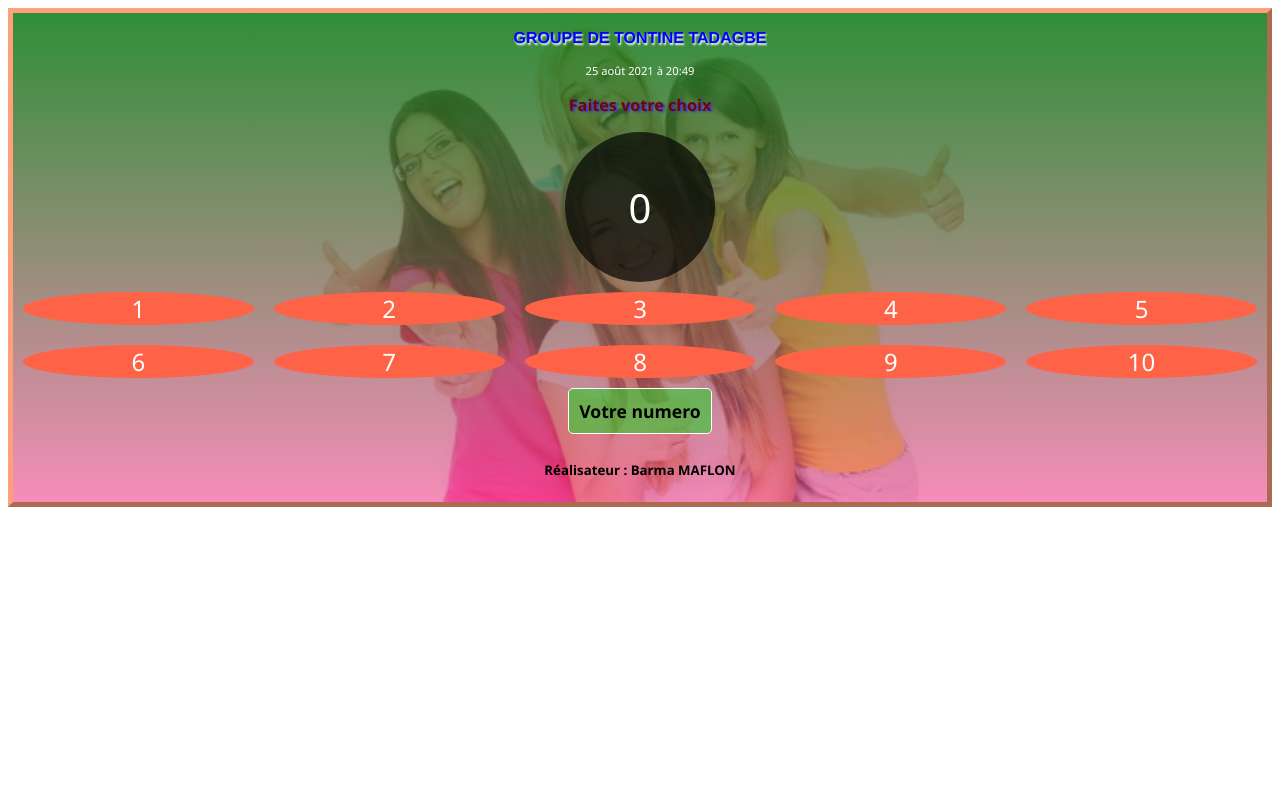
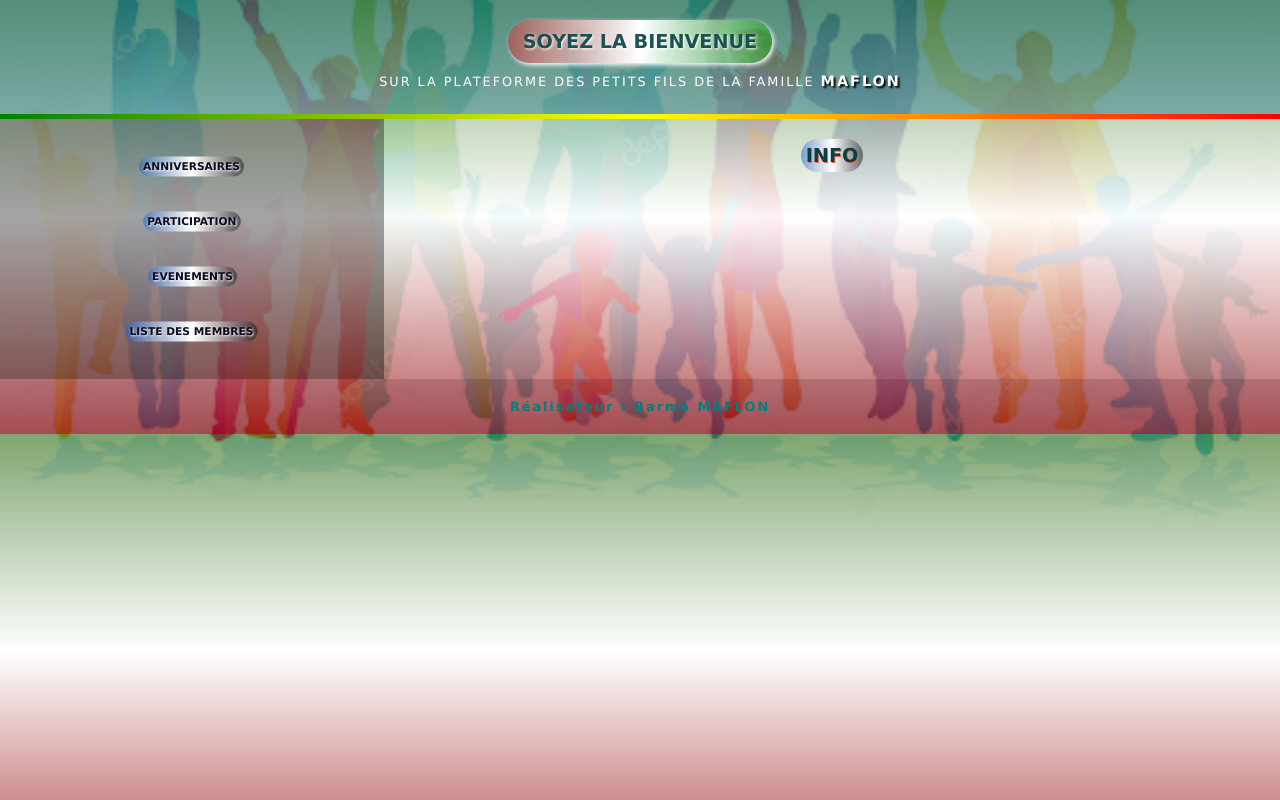
Before and after one commit to barmadolux/barmadolux, a plain HTML site: page index.html in a window 1280 px wide. Drawn offline with Linux system fonts and the light colour scheme.

Commit message:
Commit petis fils

```diff
--- a/index.html
+++ b/index.html
@@ -1,35 +1,49 @@
 <!DOCTYPE html>
-<html lang="en">
+<html lang="FR-fr">
+
 <head>
-    <meta charset="UTF-8" />
-    <meta name="viewport" content="width=device-width, initial-scale=1.0" />
-    <title>choix numero</title>
-    <link rel="stylesheet" href="style.css" />
+    <meta charset="UTF-8">
+    <meta name="viewport" content="width=device-width, initial-scale=1.0">
+    <title>Petits fils MAFLON</title>
+    <link rel="stylesheet" href="style.css">
 </head>
+
 <body>
-    <div class="main">
-      <div class="event-listner">
-        <p class="title">GROUPE DE TONTINE TADAGBE</p>
-        <div class="date">Mardi 08/08/2021 - 15h16min</div>
-        <h3>Faites votre choix</h3>
-        <div class="choix">0</div>
-        <div class="number">
-          <div class="span-1" id="1">1</div>
-          <div class="span-1" id="2">2</div>
-          <div class="span-1" id="3">3</div>
-          <div class="span-1" id="4">4</div>
-          <div class="span-1" id="5">5</div>
-          <div class="span-1" id="6">6</div>
-          <div class="span-1" id="7">7</div>
-          <div class="span-1" id="8">8</div>
-          <div class="span-1" id="9">9</div>
-          <div class="span-1" id="10">10</div>
+    <div class="app">
+        <header class="item ">
+            <nav class="nav-header">
+                <div class="container-h1">
+                    <h1>SOYEZ LA BIENVENUE</h1>
                 </div>
-        <nav class="vide"></nav>
-        <button type="submit" id="boutonChoix">Votre numero</button><br />
-        <h5>Réalisateur :<span class="realisateur"> Barma MAFLON</span></h5>
+                <p class='nav-para'>SUR LA PLATEFORME DES PETITS FILS DE LA FAMILLE <span class='maflon'>MAFLON</span>
+                </p>
+            </nav>
+        </header>
+        <main class="item ">
+            <div class="item-container">
+                <a><input class='item-input active' type="submit" value='ANNIVERSAIRES'></a>
+                <a><input class='item-input' type="submit" value='PARTICIPATION'></a>
+                <a><input class='item-input' type="submit" value='EVENEMENTS'></a>
+                <a> <input class='item-input' type="submit" value='LISTE DES MEMBRES'></a>
             </div>
-      <script src="./script.js"></script>
+        </main>
+        <aside class="item">
+            <div class="main-aside">
+                <div class="container-h3">
+                    <h3> INFO <span class="info-head"></span></h3>
                 </div>
+                <div class="info-main">
+
+                </div>
+            </div>
+        </aside>
+        <footer class="item ">
+            <div class="main-footer">
+                <h6>Réalisateur : <span>Barma MAFLON</span></h6>
+            </div>
+        </footer>
+    </div>
+    <script src="./index.js"></script>
 </body>
+
 </html>
--- /dev/null
+++ b/index.js
@@ -0,0 +1,65 @@
+const table = {
+    "nom": ["ADJAHO Venance", "19 juillet"],
+    "nom": ["Sourou", "25 août"],
+    "nom": ["APLOGAN Dorcas", "25 août"],
+    "nom": ["Olène", "28 août"],
+    "nom": ["MAFLON Barma", "10 juillet"],
+    "nom": ["APLOGAN Judith", "13 mai"],
+    "nom": ["MAFLON Gisèle", "24 septembre"],
+    "nom": ["ADJAHO Habib", "10 main"],
+    "nom": ["APLOGAN Léa", "28 juin"],
+    "nom": ["AHOUANSE Judicaelle", "19 février"],
+    "nom": ["AHOUANSE Judith", "19 février"],
+    "nom": ["AHOUANSE Linite", "18 mai"],
+    "nom": ["APLOGAN Vicariat", "6 main"],
+    "nom": ["AHOUANSE Judicaelle", "25 août"],
+    "nom": ["TOHOUN Loick", "7 janvier"],
+    "nom": ["TOHOUN Zackiel", "5 juillet"],
+};
+
+console.log(table.nom[0] + " " + table.nom[1]);
+
+const color = ["blue", "gray", "green", "rgba(5, 65, 65, 0.907)", "teal"];
+const bienvenue = document.querySelector("h1");
+const contentH1 = document.querySelector(".container-h1");
+const input = document.querySelectorAll("input");
+const h1 = document.querySelector("h1");
+const info = document.querySelector(".info-head");
+const infoMain = document.querySelector(".info-main");
+
+
+input.forEach(i => {
+    i.addEventListener("click", (e) => {
+        let valeur = e.target.value;
+        i.classList.toggle("colorAdd");
+        info.innerHTML = `<span class="info-head"> : ${i.value} </span>`;
+
+        if (valeur === "ANNIVERSAIRES") {
+
+        }
+        else if (valeur === "PARTICIPATION") {
+
+        }
+        else if (valeur === "EVENEMENTS") {
+
+        }
+        else if (valeur === "LISTE DES MEMBRES") {
+
+        }
+
+
+    })
+
+});
+
+// (() => {
+//     let i = -1;
+//     let temps = setInterval(() => {
+//         i++;
+//         bienvenue.style.color = color[i];
+//         h1.style.boxShadow = `2px 2px 5px white, 2px 2px 5px ${color[i]}`;
+//         if (i === color.length) {
+//             i = -1;
+//         };
+//     }, 1000)
+// })();
--- a/script.js
+++ /dev/null
@@ -1,89 +0,0 @@
-const choix = document.querySelector(".choix");
-const span = document.querySelectorAll(".span-1");
-const choixBouton = document.getElementById("boutonChoix");
-let tableau = [];
-const spanVide = document.querySelector(".vide");
-const msgFin = document.querySelector("h3");
-const date = document.querySelector(".date");
-
-let tableCode = [
-  "A40S19",
-  "E7JFU3",
-  "MCC1L9",
-  "SX11RL",
-  "5LAS45",
-  "W745F2",
-  "GJL323",
-  "C321ED",
-  "IU8A74",
-  "Z7XBV9",
-];
-
-//
-
-boutonChoix.addEventListener("click", () => {
-  choix.classList.add("addColorChoix");
-  boutonChoix.classList.add("addClassButton");
-  choixBouton.setAttribute("disabled", "off");
-  autoPlay();
-  numberChoice();
-  audio("clic.mp3");
-});
-
-/*-------------------------------------------------*/
-const autoPlay = () => {
-  setTimeout(() => {
-    boutonChoix.classList.toggle("addClassButton");
-    choixBouton.removeAttribute("disabled");
-  }, 200);
-};
-
-const audio = (lien) => {
-  let lecteur = new Audio();
-  lecteur.src = `./${lien}`;
-  lecteur.play();
-};
-
-const numberChoice = () => {
-  let cul = Math.floor(Math.random() * 10) + 1;
-  if (tableau.length === 10) {
-    msgFin.textContent = "Tous les numéros sont pris !";
-    msgFin.style.color = "orange";
-    setTimeout(() => {
-      choix.textContent = "Merci !";
-      choix.style.color = "orange";
-    }, 100);
-    return;
-  } else {
-    span.forEach((element) => {
-      if (cul === parseInt(element.id)) {
-        element.classList.add("addClassSpan");
-        element.textContent = "ok";
-        if (tableau.includes(cul)) {
-          numberChoice();
-        } else {
-          choix.textContent = cul;
-          tableau[tableau.length] = cul;
-        }
-      }
-    });
-  }
-};
-
-const functionDate = (chaine) => {
-  let newDate = new Date(chaine).toLocaleDateString("fr-FR", {
-    year: "numeric",
-    month: "long",
-    day: "numeric",
-    hour: "numeric",
-    minute: "numeric",
-  });
-  return newDate;
-};
-
-let jour = new Date();
-let heureActu = functionDate(jour);
-
-date.innerHTML = `
-  ${heureActu}
-`;
--- a/style.css
+++ b/style.css
@@ -1,103 +1,185 @@
-* {
+*{
+    margin: 0;
+    padding: 0;
     box-sizing: border-box;
-  font-family: "Segoe UI", Tahoma, Geneva, Verdana, sans-serif;
+    font-family: 'Lucida Sans', 'Lucida Sans Regular', 'Lucida Grande', 'Lucida Sans Unicode', Geneva, Verdana, sans-serif;
 }
 
-body {
+body{
+    width: 100%;
+    background: linear-gradient(to top, rgba(151, 10, 10, 0.671), rgba(255, 255, 255, 0.947), rgba(34, 99, 8, 0.577)), url("bg.png") no-repeat center/cover;
+}
+
+.app{
+    display: flex;
+    flex-flow: row wrap;
+    justify-content: flex-start;
+    height: 100%;
+}
+
+.item{
+  padding: 20px;
+}
+
+header{
+    width: 100%;
+    background-color: rgba(22, 107, 133, 0.404);
+    position: relative;
+}
+header::after{
+    content: "";
+    width: 100%;
+    height: 5px;
+    position: absolute;
+    left: 0;
+    bottom: 0;
+    background:linear-gradient(to right, green, yellow, red) tomato;
+    transform: translateX(-50% -50%);
+}
+
+main{
+    background-color: rgba(0, 0, 0, 0.358);
+    width: 30%;
+}
+aside{
+    width: 70%;
+}
+
+footer{
+    background-color: rgba(59, 6, 41, 0.164);
+    width: 100%;
+
+}
+.container-h1{
     display: flex;
     justify-content: center;
     align-items: center;
 }
-.main {
-  width: 100%;
+h1{
+    text-align: center;
+    text-shadow: 1px 1px 3px rgb(255, 255, 255);
+    color: rgba(5, 65, 65, 0.907);
+    background: linear-gradient(to right, rgba(219, 43, 43, 0.5), white, rgba(23, 172, 10, 0.499));
+    border-radius: 150px;
+    padding: 10px 15px;
+    box-shadow: 2px 2px 5px white;
+    user-select: none;
+    font-size: 1.2rem;
 }
-.event-listner {
-  background: linear-gradient(
-      to top,
-      rgba(240, 64, 137, 0.595),
-      rgba(8, 121, 17, 0.838)
-    ),
-    url("bg.jpg") center bottom/contain no-repeat;
+h3{
     text-align: center;
-  border: 5px outset lightsalmon;
+    user-select: none;
+    font-size: 1.2rem;
+    font-weight: bold;
+    text-shadow: 1px 1px 0px tomato;
+    color: rgb(6, 66, 68);
+    border-radius: 150px;
+    padding: 5px;
+    background: linear-gradient(to right, rgba(29, 96, 197, 0.5), white, rgba(0, 0, 0, 0.477));
 }
-
-.title {
-  color: blue;
-  text-shadow: 1px 2px 2px rgb(252, 251, 251);
-  font-size: 1rem;
-  font-weight: bold;
-  font-family: "Franklin Gothic Medium", "Arial Narrow", Arial, sans-serif;
-}
-
-h3 {
-  font-size: 1.01rem;
-  text-shadow: 2px 1px 2px rgb(55, 52, 230);
-  color: rgb(114, 6, 6);
-}
-
-.number {
-  display: grid;
-  grid-template: repeat(2, 1fr) / repeat(5, 1fr);
-}
-button {
-  padding: 10px;
-  font-size: 1.1rem;
-  border: 1px solid white;
-  border-radius: 5px;
-  background-color: rgba(50, 205, 50, 0.612);
-  font-weight: bold;
-  margin-bottom: 5px;
-  cursor: pointer;
-}
-button:hover {
-  background-color: rgba(50, 205, 50, 0.8);
-  border: 1px solid rgb(89, 71, 255);
-  cursor: pointer;
-}
-
-.addClassButton {
-  transform: scale(0.8);
-}
-
-.choix {
-  background-color: rgba(0, 0, 0, 0.681);
-  margin-left: 50%;
-  transform: translateX(-50%);
-  border-radius: 50%;
-  height: 150px;
-  width: 150px;
-  color: white;
+.container-h3{
     display: flex;
     justify-content: center;
     align-items: center;
-  font-size: 2.5rem;
 }
-.addColorChoix {
-  background-color: rgba(57, 177, 21, 0.755);
-  color: rgb(16, 56, 190);
+h6{
+    text-align: center;
+    color: teal;
+    letter-spacing: 2px;
+    font-size: 0.8rem;
 }
-.span-1 {
-  background-color: tomato;
-  font-size: 1.5rem;
+.nav-para{
+    text-align: center;
+    margin: 10px 0;
     color: white;
-  z-index: 10;
-  border-radius: 50%;
-  display: flex;
-  justify-content: center;
-  align-items: center;
-  margin: 10px;
-  user-select: none;
+    font-size: 0.8rem;
+    font-family: Verdana, Geneva, Tahoma, sans-serif;
+    letter-spacing: 2px;
+}
+.maflon{
+    color: white;
+    font-weight: bold;
+    font-size: 0.9rem;
+    text-shadow: 2px 2px 2px black;
+    transform: scale(0);
+    animation: nomAnim;
 }
 
-.span-1:hover,
-.addClassSpan {
-  background-color: rgba(102, 98, 97, 0.432);
-  color: rgb(49, 54, 4);
+@keyframes nomAnim {
+    100% {
+        transform: scale(0), scale(1);
+    }
+}
+.item-input{
+  text-align: center;
+  background: linear-gradient(to right, rgba(29, 96, 197, 0.5), white, rgba(0, 0, 0, 0.477));
+  padding: 5px 5px;
+  border-radius: 15px;
   cursor: pointer;
+  margin: 15px 0;
+  font-weight: bold;
+  color: rgba(3, 1, 22, 0.962);
+  text-shadow: 1px 1px 3px white;
+  transform: scale(0.8);
+  transition: 0.3s ease-in-out;
+  outline: none;
+  border: none;
+  display: block;
+  width: 100%;
 }
 
-.date {
-  color: rgb(255, 255, 255);
-  font-size: 0.7rem;
+.colorAdd{
+    transform: scale(1);
 }
+
+.item-input.active{
+    background-color:  none;
+}
+
+.info-head{
+    text-shadow: 1px 1px 0px tomato;
+    color: rgb(6, 66, 68);
+}
+.item-container{
+    display: flex;
+    flex-flow: column wrap;
+}
+a{
+    /* background-color: rgba(255, 99, 71, 0.316); */
+    display: block;
+    place-self: center;
+    border-radius: 15px;
+    /* border: 1px solid black; */
+}
+.info-main{
+    border: 1px solid rgba(0, 0, 0, 0.3);
+    margin: 10px 0;
+    border-radius: 10px;
+    display: none;
+}
+@media screen and (max-width : 550px) {
+    main{
+        width: 100%;
+    }
+    aside{
+        width: 100%;
+    }
+    .item-input{
+        font-size: 0.8rem;
+        font-weight: bold;
+        letter-spacing: 2px;
+        /* width: 180px;
+        height: 40px;
+        margin: 5px auto; */
+    }
+    .item-container{
+
+       flex-flow: row wrap;
+       justify-content: space-evenly;
+    }
+    a{
+        display: block;
+        width: 45%;
+        margin: 2px;
+    }
+}
```
Also changed, not shown: bg.jpg (deleted), bg.png (added), logo.cool.png (deleted), 4 other files. Lines whose indentation alone changed are shown as unchanged.
